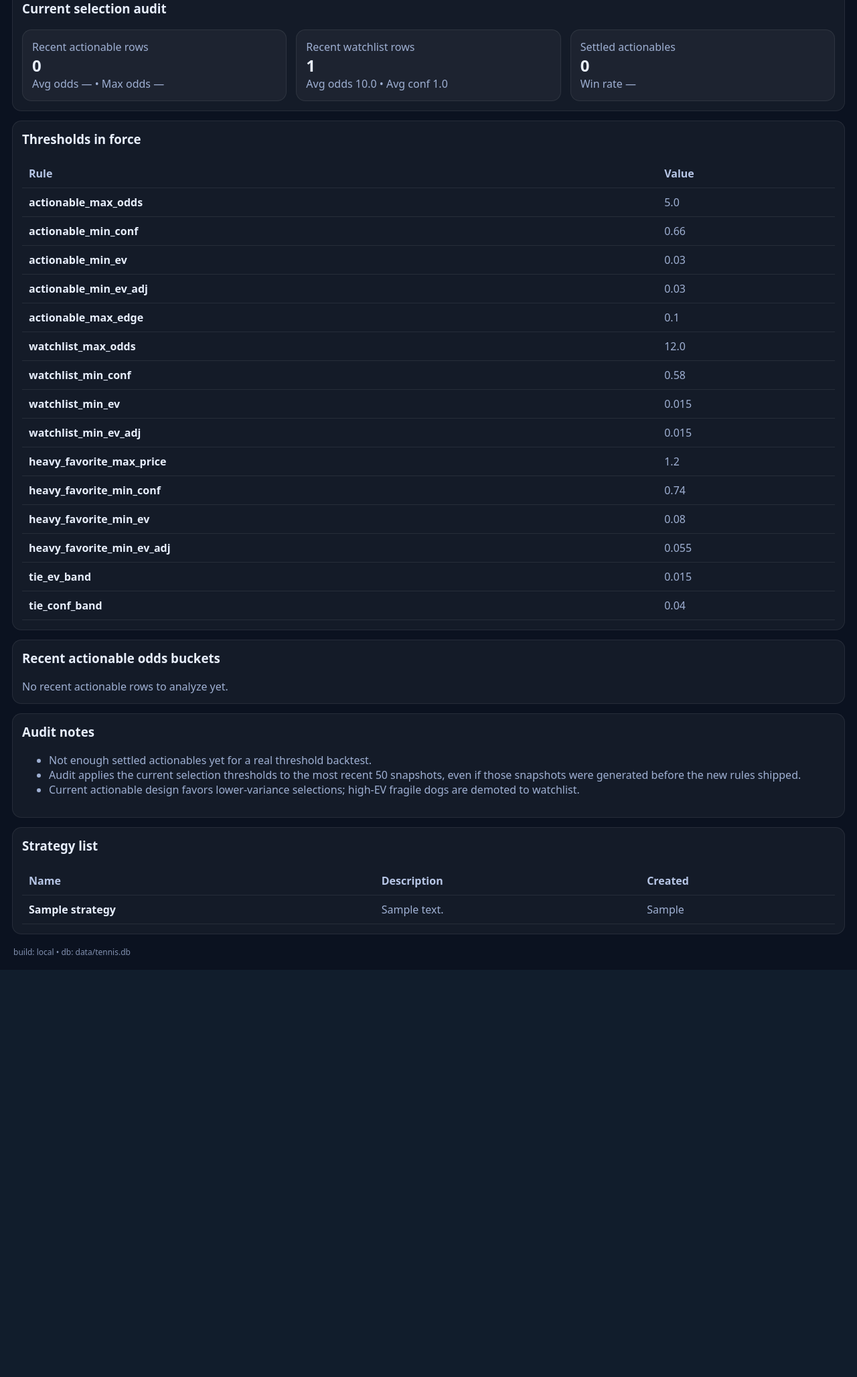
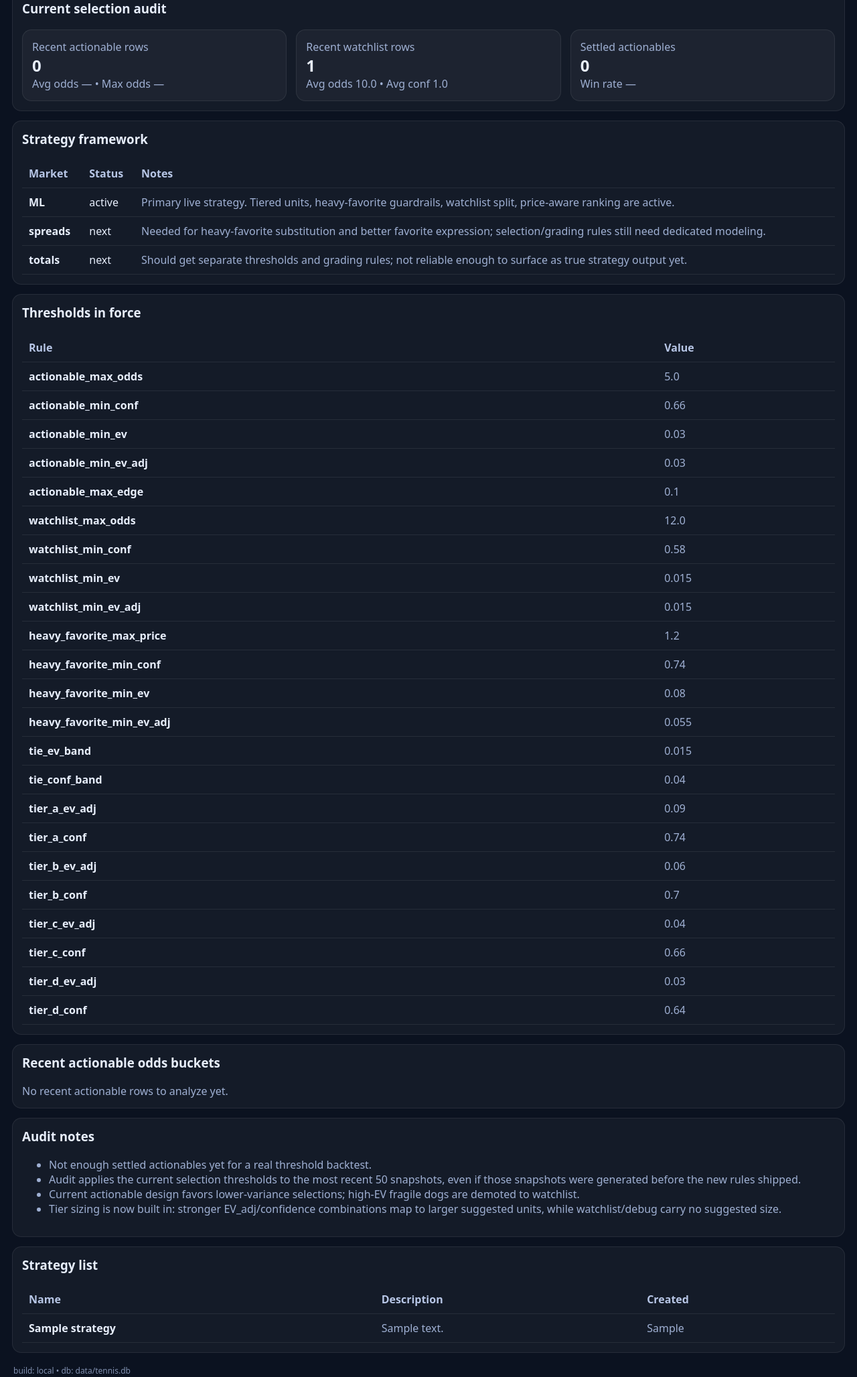
Before and after one commit to clawd42069/TennisDashboard, a Flask app: page /strategies in a window 1280 px wide. Shown: the part 219-2275 px from the top of the page at 67% size. Before the commit the page ends 1645 px from the top, so only its background shows below. Run offline with Flask 3, Linux system fonts and the light colour scheme; tables that the repository leaves empty hold one stand-in row (values such as "Sample post"); some libraries are stand-ins or nearby versions.

Commit message:
feat: add tiers, units, reasoning, and strategy framework

```diff
--- a/app/server.py
+++ b/app/server.py
@@ -900,6 +900,14 @@ def create_app():
             "heavy_favorite_min_ev_adj": float(os.getenv("HEAVY_FAVORITE_MIN_EV_ADJ") or 0.055),
             "tie_ev_band": float(os.getenv("SELECTION_TIE_EV_BAND") or 0.015),
             "tie_conf_band": float(os.getenv("SELECTION_TIE_CONF_BAND") or 0.04),
+            "tier_a_ev_adj": float(os.getenv("TIER_A_MIN_EV_ADJ") or 0.09),
+            "tier_a_conf": float(os.getenv("TIER_A_MIN_CONF") or 0.74),
+            "tier_b_ev_adj": float(os.getenv("TIER_B_MIN_EV_ADJ") or 0.06),
+            "tier_b_conf": float(os.getenv("TIER_B_MIN_CONF") or 0.70),
+            "tier_c_ev_adj": float(os.getenv("TIER_C_MIN_EV_ADJ") or 0.04),
+            "tier_c_conf": float(os.getenv("TIER_C_MIN_CONF") or 0.66),
+            "tier_d_ev_adj": float(os.getenv("TIER_D_MIN_EV_ADJ") or 0.03),
+            "tier_d_conf": float(os.getenv("TIER_D_MIN_CONF") or 0.64),
         }
 
     def _is_heavy_favorite_ml(c, thresholds: dict) -> bool:
@@ -917,6 +925,81 @@ def create_app():
         ev_bucket = round(ev_adj / max(thresholds["tie_ev_band"], 0.001))
         conf_bucket = round(conf / max(thresholds["tie_conf_band"], 0.01))
         return (-ev_bucket, -conf_bucket, heavy_fav, price, -ev_adj, -conf)
+
+    def _assign_tier_and_units(c, view_mode: str, thresholds: dict) -> tuple[str, float | None]:
+        conf = float(getattr(c, "confidence", 0.0) or 0.0)
+        ev_adj = float(getattr(c, "ev_adj", 0.0) or 0.0)
+        if view_mode != "actionable":
+            return ("Watchlist", None) if view_mode == "watchlist" else ("Debug", None)
+        if conf >= thresholds["tier_a_conf"] and ev_adj >= thresholds["tier_a_ev_adj"]:
+            return "Tier A", 4.0
+        if conf >= thresholds["tier_b_conf"] and ev_adj >= thresholds["tier_b_ev_adj"]:
+            return "Tier B", 3.0
+        if conf >= thresholds["tier_c_conf"] and ev_adj >= thresholds["tier_c_ev_adj"]:
+            return "Tier C", 2.0
+        return "Tier D", 1.0
+
+    def _best_alternative_market(match_payload: dict, side: str):
+        best = None
+        best_score = None
+        for bm in (match_payload.get("bookmakers") or []):
+            for market in (bm.get("markets") or []):
+                key = market.get("key")
+                if key not in ("spreads", "totals"):
+                    continue
+                for o in (market.get("outcomes") or []):
+                    if key == "spreads" and o.get("name") != side:
+                        continue
+                    price = o.get("price")
+                    if not price:
+                        continue
+                    american = dec_to_american(price)
+                    score = abs((american or 0) - 100)
+                    if best_score is None or score < best_score:
+                        best_score = score
+                        best = {
+                            "market": key,
+                            "name": o.get("name"),
+                            "line": o.get("point"),
+                            "price_decimal": price,
+                            "price_american": american,
+                            "book": bm.get("title"),
+                        }
+        return best
+
+    def _build_strategy_reasoning(c, view_mode: str, thresholds: dict, alt_market=None):
+        price_am = dec_to_american(getattr(c, "price_decimal", None))
+        tier, units = _assign_tier_and_units(c, view_mode, thresholds)
+        model_edge = ((getattr(c, "p_final", 0.0) or 0.0) - (getattr(c, "q_implied", 0.0) or 0.0))
+        summary = f"Model makes {c.side} about {((c.p_final or 0)*100):.1f}% vs market {((c.q_implied or 0)*100):.1f}% at {price_am if price_am is not None else '—'} — estimated edge {model_edge*100:+.1f} pts."
+        why = []
+        risk = []
+        if view_mode == "actionable":
+            why.append(f"{tier} actionable — suggested size {units:.1f}u based on EV_adj {c.ev_adj:+.3f} and confidence {(c.confidence or 0)*100:.0f}%.")
+        elif view_mode == "watchlist":
+            why.append("Watchlist only — interesting edge, but not clean enough for true actionable status yet.")
+        else:
+            why.append("Debug only — outside current strategy thresholds.")
+        if _is_heavy_favorite_ml(c, thresholds):
+            risk.append("Heavy-favorite ML tax — expensive moneyline needs stronger justification than a normal ML.")
+            if alt_market:
+                why.append(f"Alternative market to consider: {alt_market['market'].upper()} {alt_market.get('line')} on {alt_market.get('name')} at {alt_market.get('price_american')} ({alt_market.get('book')}).")
+            else:
+                why.append("Alternative market check: prefer same-player spread / alt line if available instead of laying a heavy ML.")
+        elif (c.price_decimal or 99) >= 3.5:
+            risk.append("Dog/longer price — edge is more fragile and should be sized carefully.")
+        if (c.confidence or 0) < 0.70:
+            risk.append("Confidence is decent but not elite — do not treat this like a top-tier play.")
+        if abs(model_edge) >= thresholds["actionable_max_edge"] * 0.8:
+            risk.append("Model is disagreeing with market materially — upside is real, but calibration risk is higher.")
+        return {
+            "tier": tier,
+            "units": units,
+            "summary": summary,
+            "why": why,
+            "risk": risk,
+            "alternative_market": alt_market,
+        }
 
     def _classify_candidate(c, thresholds: dict) -> tuple[str, bool]:
         if c.price_decimal is None or c.ev is None or c.ev_adj is None or c.q_implied is None or c.p_final is None:
@@ -1059,8 +1142,14 @@ def create_app():
         else:
             summary["notes"].append("Not enough settled actionables yet for a real threshold backtest.")
 
+        summary["strategy_framework"] = [
+            {"market": "ML", "status": "active", "notes": "Primary live strategy. Tiered units, heavy-favorite guardrails, watchlist split, price-aware ranking are active."},
+            {"market": "spreads", "status": "next", "notes": "Needed for heavy-favorite substitution and better favorite expression; selection/grading rules still need dedicated modeling."},
+            {"market": "totals", "status": "next", "notes": "Should get separate thresholds and grading rules; not reliable enough to surface as true strategy output yet."},
+        ]
         summary["notes"].append("Audit applies the current selection thresholds to the most recent 50 snapshots, even if those snapshots were generated before the new rules shipped.")
         summary["notes"].append("Current actionable design favors lower-variance selections; high-EV fragile dogs are demoted to watchlist.")
+        summary["notes"].append("Tier sizing is now built in: stronger EV_adj/confidence combinations map to larger suggested units, while watchlist/debug carry no suggested size.")
         return summary
 
     def player_id_from_name(conn, name: str | None):
@@ -1150,6 +1239,8 @@ def create_app():
 
         thresholds = _selection_thresholds()
 
+        odds_by_match = {normalize_match(m): m for m in odds}
+
         for c in candidates:
             if _is_heavy_favorite_ml(c, thresholds):
                 c.reasons.append("Heavy-favorite ML: prefer same-player spread / alt market when available; downgrade plain ML unless edge is exceptional.")
@@ -1161,6 +1252,14 @@ def create_app():
         classified = []
         for c in candidates:
             view_mode, is_actionable = _classify_candidate(c, thresholds)
+            alt_market = _best_alternative_market(odds_by_match.get(c.match_id) or {}, c.side) if _is_heavy_favorite_ml(c, thresholds) else None
+            strategy_meta = _build_strategy_reasoning(c, "actionable" if is_actionable else view_mode, thresholds, alt_market=alt_market)
+            c.selection_tier = strategy_meta["tier"]
+            c.units_suggested = strategy_meta["units"]
+            c.strategy_summary = strategy_meta["summary"]
+            c.strategy_why = strategy_meta["why"]
+            c.strategy_risk = strategy_meta["risk"]
+            c.alternative_market = strategy_meta["alternative_market"]
             classified.append((c, view_mode, is_actionable))
             if is_actionable:
                 actionable.append(c)
@@ -1188,6 +1287,12 @@ def create_app():
                 "confidence": c.confidence,
                 "ev_adj": c.ev_adj,
                 "reasons": c.reasons,
+                "selection_tier": getattr(c, "selection_tier", None),
+                "units_suggested": getattr(c, "units_suggested", None),
+                "strategy_summary": getattr(c, "strategy_summary", None),
+                "strategy_why": getattr(c, "strategy_why", []),
+                "strategy_risk": getattr(c, "strategy_risk", []),
+                "alternative_market": getattr(c, "alternative_market", None),
             }
 
         # persist candidates
@@ -1234,7 +1339,7 @@ def create_app():
                     None,
                     view_mode,
                     1 if is_actionable else 0,
-                    None,
+                    getattr(c, "units_suggested", None),
                 ),
             )
 
--- a/app/templates/matchups.html
+++ b/app/templates/matchups.html
@@ -260,6 +260,7 @@ function candidateCard(c, compact=false, section='debug'){
       </div>
 
       <div style="margin-top:10px; display:flex; gap:8px; flex-wrap:wrap; align-items:center;">
+        ${c.selection_tier ? pill(`Tier <strong>${c.selection_tier}</strong>`) : ''}
         ${pill(`Price <strong>${americanOddsText(c.price_american || decToAmerican(c.price_decimal))}</strong>`)}
         ${pill(`p0 <strong>${num(c.p0)}</strong>`)}
         ${pill(`p <strong>${num(c.p_final)}</strong>`)}
@@ -269,6 +270,11 @@ function candidateCard(c, compact=false, section='debug'){
         ${pill(`EV_adj <strong>${signed(c.ev_adj)}</strong>`)}
         ${c.units_suggested ? pill(`Units <strong>${c.units_suggested}</strong>`) : ''}
       </div>
+
+      ${c.strategy_summary ? `<div style="margin-top:10px;"><strong>${c.strategy_summary}</strong></div>` : ''}
+      ${(c.strategy_why || []).length ? `<ul class="muted" style="margin:8px 0 0 18px;">${c.strategy_why.map(r => `<li>${r}</li>`).join('')}</ul>` : ''}
+      ${(c.strategy_risk || []).length ? `<div class="muted" style="margin-top:8px;"><strong>Main risks:</strong> ${(c.strategy_risk || []).join(' • ')}</div>` : ''}
+      ${c.alternative_market ? `<div class="muted" style="margin-top:8px;"><strong>Alt market:</strong> ${String(c.alternative_market.market || '').toUpperCase()} ${c.alternative_market.line ?? ''} at ${americanOddsText(c.alternative_market.price_american)} (${c.alternative_market.book || 'book n/a'})</div>` : ''}
 
       <details style="margin-top:10px;">
         <summary style="cursor:pointer;">Why the model likes it</summary>
--- a/app/templates/strategies.html
+++ b/app/templates/strategies.html
@@ -24,6 +24,18 @@
       <div class="muted">Win rate {% if audit.settled_actionables.win_rate is defined %}{{ '%.1f'|format(audit.settled_actionables.win_rate*100) }}%{% else %}—{% endif %}</div>
     </div>
   </div>
+</div>
+
+<div class="card">
+  <h3 style="margin-top:0;">Strategy framework</h3>
+  <table>
+    <thead><tr><th>Market</th><th>Status</th><th>Notes</th></tr></thead>
+    <tbody>
+      {% for row in audit.strategy_framework %}
+      <tr><td><strong>{{ row.market }}</strong></td><td>{{ row.status }}</td><td class="muted">{{ row.notes }}</td></tr>
+      {% endfor %}
+    </tbody>
+  </table>
 </div>
 
 <div class="card">
```
